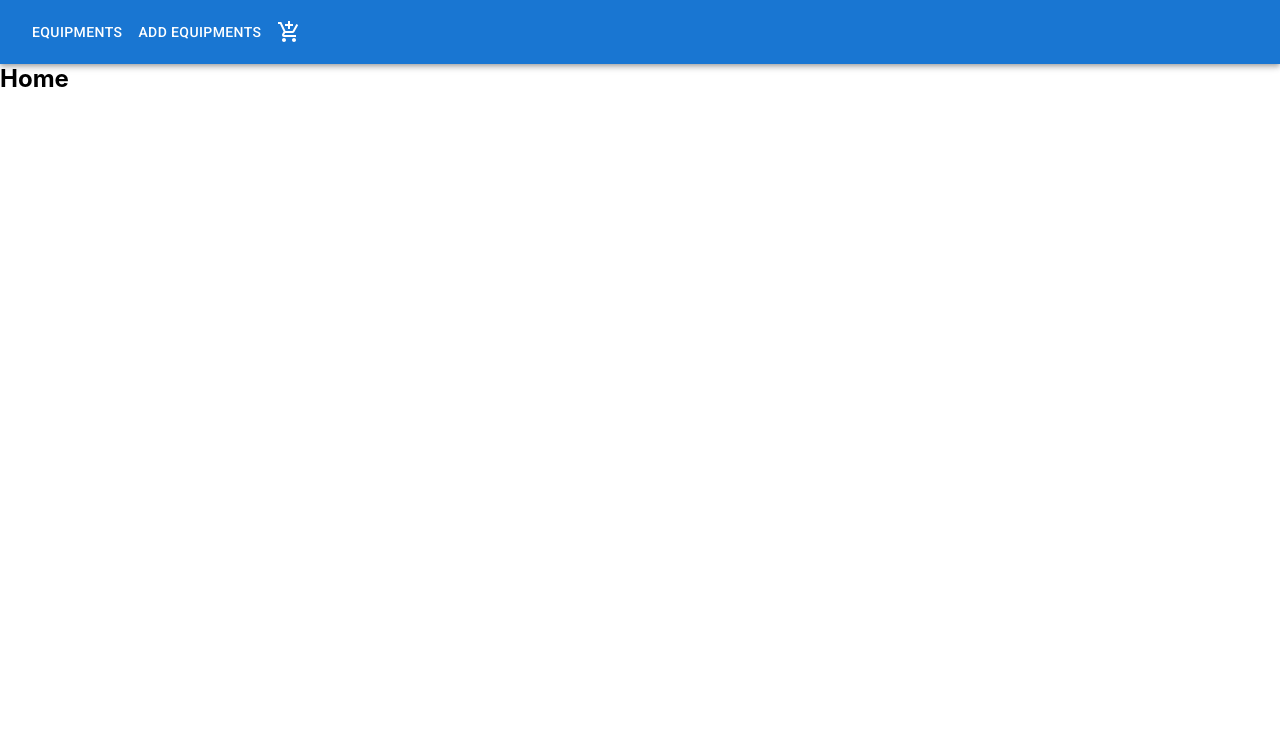
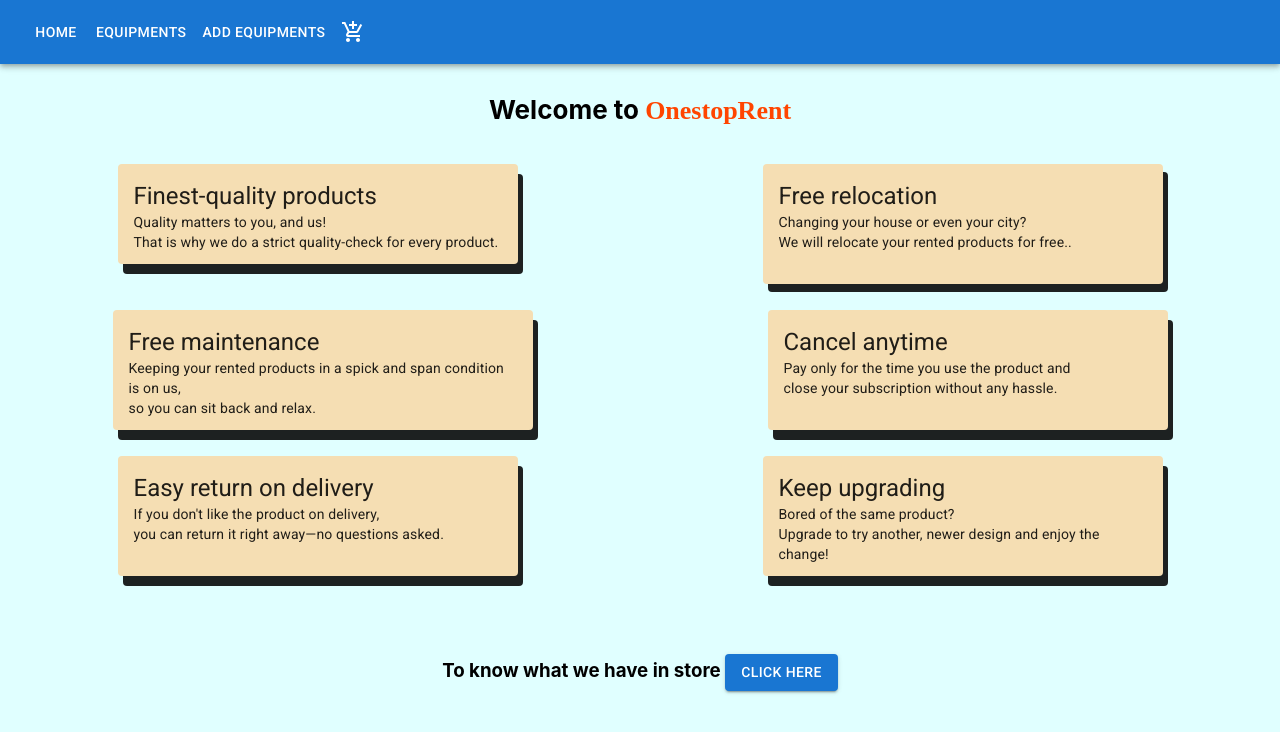
Before and after one commit to AyushiPohekar/ayushi-hacathon-2-frontend, a React (Create React App) app: page / in a window 1280 px wide. Shown: the top 732 px of the page. Built offline with nearby package versions, Linux system fonts and the light colour scheme.

Commit message:
ui added

```diff
--- a/src/AddEquipment.js
+++ b/src/AddEquipment.js
@@ -81,7 +81,7 @@
     />
 
 
-    <Button onClick={addequipment} variant="outlined" color="success">
+    <Button onClick={addequipment} variant="contained" color="success">
       Save
     </Button>
   </div>
--- a/src/App.css
+++ b/src/App.css
@@ -50,6 +50,7 @@
   padding-left: 30px;
   padding-top:30px;
   width: 80%;
+
 }
 /* .equipment-individual{
   display: flex;
@@ -61,8 +62,28 @@
   font-family:Verdana, Geneva, Tahoma, sans-serif;
   font-size:x-large;
   margin-left: 20px;
+  margin-bottom: 20px;
   font-weight: bolder;
   color:rgb(2, 2, 36)
+}
+.equipmentRating{
+  margin-top:10px;
+  margin-left: 20px;
+  margin-bottom: 20px;
+  justify-content: center;
+}
+.equipmentbrand
+{
+  margin-left: 20px;
+  margin-bottom: 20px;
+}
+.equipmentsummary{
+  margin-left: 20px;
+  margin-bottom: 20px;
+}
+.equipmentRate{
+  margin-left: 20px;
+  margin-bottom: 20px;
 }
 .navbar{
   display:flex;
@@ -70,8 +91,14 @@
 .add-to-cart{
   justify-content: flex-end;
 }
+.search{
 
 
+ margin-left: 43%;
+  margin-top: 30px;
+  width: 200px;
+  height:50px;
+}
 
 
 
@@ -90,4 +117,5 @@
 }
 .equipment-individual{
   align-items: center;
+  margin-left: 30px;
 }
--- a/src/App.js
+++ b/src/App.js
@@ -315,9 +315,9 @@
          <Box sx={{ flexGrow: 1 }}></Box>
       <AppBar position="static" className="navbar">
         <Toolbar>
-          {/* <Button onClick={() => navigate("/")} color="inherit">
+          <Button onClick={() => navigate("/")} color="inherit">
             Home
-          </Button> */}
+          </Button>
           <Button onClick={() => navigate("/equipments")} color="inherit">
             Equipments
           </Button>
@@ -332,7 +332,7 @@
       <section className="route-container">
         <Routes>
           <Route path="/" element={<Home />} />
-          <Route path="/" element={<Navigate replace to="/equipments" />} />
+
           <Route path="/register" element={<Register />} />
           <Route path="/equipments" element={<Equipmentlist handleClick={handleClick}/>} />
           <Route path="/equipments/:id" element={<EquipmentDetails />} />
--- a/src/EditEquipment.js
+++ b/src/EditEquipment.js
@@ -65,7 +65,7 @@
 <TextField value={rating} label="Rating" variant="outlined" onChange={(event) => setRating(event.target.value)} />
 <TextField value={summary} label="Summary" variant="outlined" onChange={(event) => setSummary(event.target.value)} />
 <TextField value={rent_per_month} label="rent_per_month" variant="outlined" onChange={(event) => setrent_per_month(event.target.value)} />
-<Button onClick={editequipment} variant="outlined" color="success">Save</Button>
+<Button onClick={editequipment} variant="contained" color="success">Save</Button>
 </div>)
 }
 export default Editequipment;
--- a/src/EquipmentDetails.js
+++ b/src/EquipmentDetails.js
@@ -7,6 +7,9 @@
 import IconButton from "@mui/material/IconButton";
 import { DeleteEquipment } from "./DeleteEquipment";
 import { API } from "./global.js";
+import Card from '@mui/material/Card';
+import CardActions from '@mui/material/CardActions';
+import CardContent from '@mui/material/CardContent';
 
 export function EquipmentDetails({ deletebutton }) {
   const { id } = useParams();
@@ -26,7 +29,8 @@
         alt={equipment.name}
         className="equipmentimage"
       />
-      <div className="equipment-individual">
+      <Card className="equipment-individual">
+      <CardContent>
         <h2 className="equipmentName">{equipment.name}</h2>
         <p className="equipmentRating"> &#11088;{equipment.rating}</p>
         <h5 className="equipmentbrand">{equipment.brandname}</h5>
@@ -35,6 +39,7 @@
           <i>Rent:</i>
           {equipment.rent_per_month} per month
         </p>
+
 
         <div className="buttons">
           <div className="edit-delete">
@@ -53,12 +58,14 @@
         </div>
         <Button
           onClick={() => navigate(-1)}
-          variant="outlined"
+          variant="contained"
           startIcon={<ArrowBackIosIcon />}
         >
           Back
         </Button>
+        </CardContent>
+        </Card>
       </div>
-    </div>
+
   );
 }
--- a/src/Equipmentlist.js
+++ b/src/Equipmentlist.js
@@ -19,11 +19,17 @@
 
   const navigate = useNavigate();
   return (
+    <div>
+    <div className="search">
+      <input placeholder="what are you lookin for?"/>
+      </div>
     <div className="equipment-list">
       {equipmentlist.map((eq) => (
         <Equipments equipment={eq} key={eq.id} id={eq.id} handleClick={handleClick}/>
       ))}
     </div>
+    </div>
+
   );
 }
 export default Equipmentlist;
--- /dev/null
+++ b/src/Home.css
@@ -0,0 +1,74 @@
+.home{
+     background-color: rgba(255, 255, 255, 0.445)smoke;
+    margin-top: 30px;
+    display:flex;
+    flex-wrap: wrap;
+
+    gap: 10px;
+    justify-content: space-around;
+
+}
+body{
+    background-color:lightcyan;
+}
+.home .div1{
+   background-color:wheat;
+   box-shadow: 5px 10px;
+    margin: 8px;
+   width:400px;
+   height: 100px;
+}
+.home .div2{
+       background-color:wheat;
+   box-shadow: 5px 8px;
+   margin: 8px;
+   width:400px;
+   height: 120px;
+ }
+ .home .div3{
+       background-color:wheat;
+   box-shadow: 5px 10px;
+   margin: 8px;
+   width:420px;
+   height: 120px;
+
+ }
+ .home .div4{
+       background-color:wheat;
+   box-shadow: 5px 10px;
+   margin: 8px;
+   width:400px;
+   height: 120px;
+ }
+ .home .div5{
+       background-color:wheat;
+   box-shadow: 5px 10px;
+   margin: 8px;
+   width:400px;
+   height: 120px;
+
+ }
+ .home .div6{
+    background-color:wheat;
+box-shadow: 5px 10px;
+margin: 8px;
+width:400px;
+height: 120px;
+
+}
+h1 {
+    text-align: center;
+    margin: 30px auto;
+    display: block;
+    font-size: 26px;
+}
+h1 span{
+    color: orangered;
+    font-family: cursive;
+}
+.btn{
+    text-align: center;
+    margin: 70px auto;
+    display: block;
+    font-size: 16px;
+}
--- a/src/Home.js
+++ b/src/Home.js
@@ -1,10 +1,117 @@
 import React from "react";
+import "./Home.css";
+import Box from '@mui/material/Box';
+import Card from '@mui/material/Card';
+import CardActions from '@mui/material/CardActions';
+import CardContent from '@mui/material/CardContent';
 
-function Home(){
-  return(
+import Typography from '@mui/material/Typography';
+import { useNavigate } from "react-router-dom";
+import Button from "@mui/material/Button";
+
+function Home() {
+  const navigate = useNavigate();
+  return (
     <div>
-      <h1>Home</h1>
+      <h1 className="welcome">Welcome to <span>OnestopRent</span></h1>
+    <div className="home">
+
+      <Card className="div1">
+        <CardContent>
+        <Typography variant="h5" component="div">
+        Finest-quality products
+        </Typography>
+        <Typography variant="body2">
+      Quality matters to you, and us!
+      <br />
+      {'That is  why we do a strict quality-check for every product.'}
+      </Typography>
+        </CardContent>
+        </Card>
+
+        <Card className="div2">
+        <CardContent>
+        <Typography variant="h5" component="div">
+        Free relocation
+        </Typography>
+        <Typography variant="body2">
+        Changing your house or even your city?
+      <br />
+      {'We will relocate your rented products for free..'}
+      </Typography>
+        </CardContent>
+        </Card>
+
+        <Card className="div3">
+        <CardContent>
+        <Typography variant="h5" component="div">
+        Free maintenance
+        </Typography>
+        <Typography variant="body2">
+        Keeping your rented products in a spick and span condition is on us,
+      <br />
+      {'so you can sit back and relax.'}
+      </Typography>
+        </CardContent>
+        </Card>
+
+        <Card className="div4">
+        <CardContent>
+        <Typography variant="h5" component="div">
+        Cancel anytime
+        </Typography>
+        <Typography variant="body2">
+        Pay only for the time you use the product and
+      <br />
+      {'close your subscription without any hassle.'}
+      </Typography>
+        </CardContent>
+        </Card>
+
+
+        <Card className="div5">
+        <CardContent>
+        <Typography variant="h5" component="div">
+        Easy return on delivery
+        </Typography>
+        <Typography variant="body2">
+        If you don't like the product on delivery,
+      <br />
+      {' you can return it right away—no questions asked.'}
+      </Typography>
+        </CardContent>
+        </Card>
+
+        <Card className="div6">
+        <CardContent>
+        <Typography variant="h5" component="div">
+        Keep upgrading
+        </Typography>
+        <Typography variant="body2">
+        Bored of the same product?
+      <br />
+      {'Upgrade to try another, newer design and enjoy the change!'}
+      </Typography>
+        </CardContent>
+        </Card>
+
+
+
+
+
+      {/* <img
+        src="https://w7.pngwing.com/pngs/991/756/png-transparent-gray-flat-screen-tv-illustration-home-appliance-ac-power-plugs-and-sockets-remote-control-home-automation-combination-appliances-other-electronics-refrigerator.png"
+        alt="bg-image"
+      ></img> */}
     </div>
-  )
+    <div className="btn">
+      <h3>To know what we have in store <Button onClick={()=>navigate('/equipments')} variant="contained" color="primary">
+      Click here
+    </Button></h3>
+    </div>
+    </div>
+  );
 }
 export default Home;
+
+     <button type="button" onClick>Click here</button>
```
